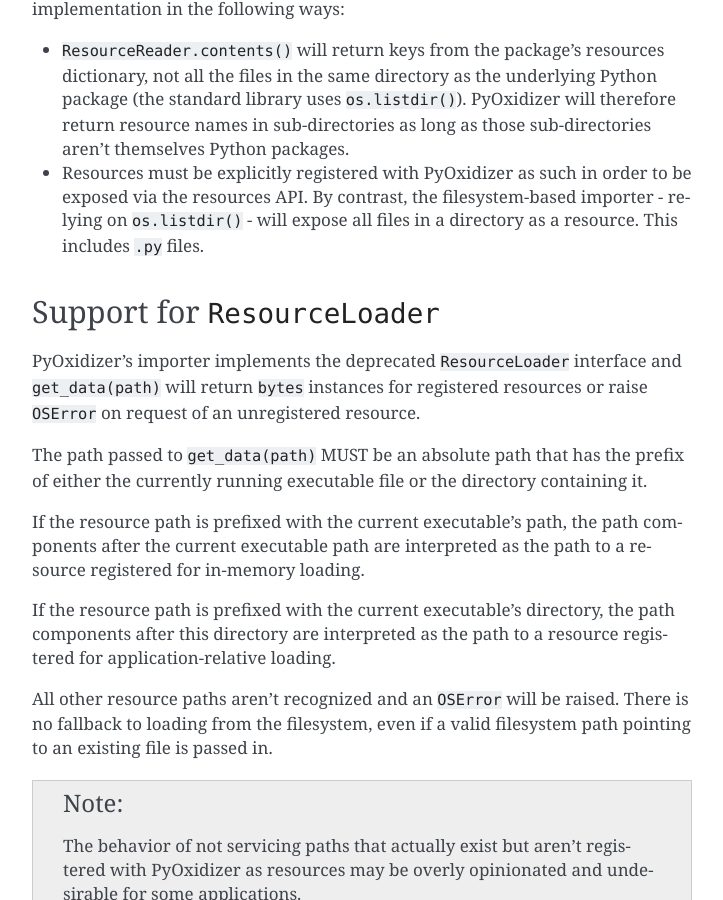
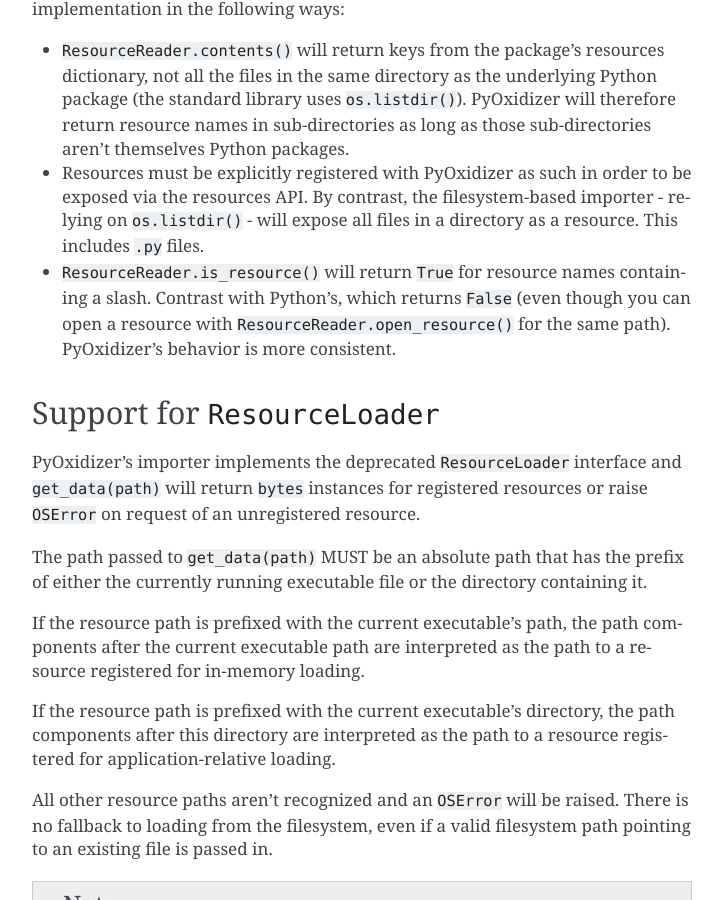
Before and after one commit to indygreg/PyOxidizer, a Sphinx documentation site: the page built from docs/packaging_resource_files.rst, in a window 1280 px wide and 900 px high, scrolled down 2638 px. Shown: the whole window, without its empty margins (388-1111 px from the left). Built offline with Sphinx 7.4.7, drawn with Linux system fonts in a browser that asks for light colours; the version number could not be read and is left out.

Commit message:
docs: document is_resource() deviation

```diff
--- a/docs/packaging_resource_files.rst
+++ b/docs/packaging_resource_files.rst
@@ -141,6 +141,10 @@
   to be exposed via the resources API. By contrast, the filesystem-based
   importer - relying on ``os.listdir()`` - will expose all files in a
   directory as a resource. This includes ``.py`` files.
+* ``ResourceReader.is_resource()`` will return ``True`` for resource names
+  containing a slash. Contrast with Python's, which returns ``False``
+  (even though you can open a resource with ``ResourceReader.open_resource()``
+  for the same path). PyOxidizer's behavior is more consistent.
 
 .. _resource_loader_support:
 
```
